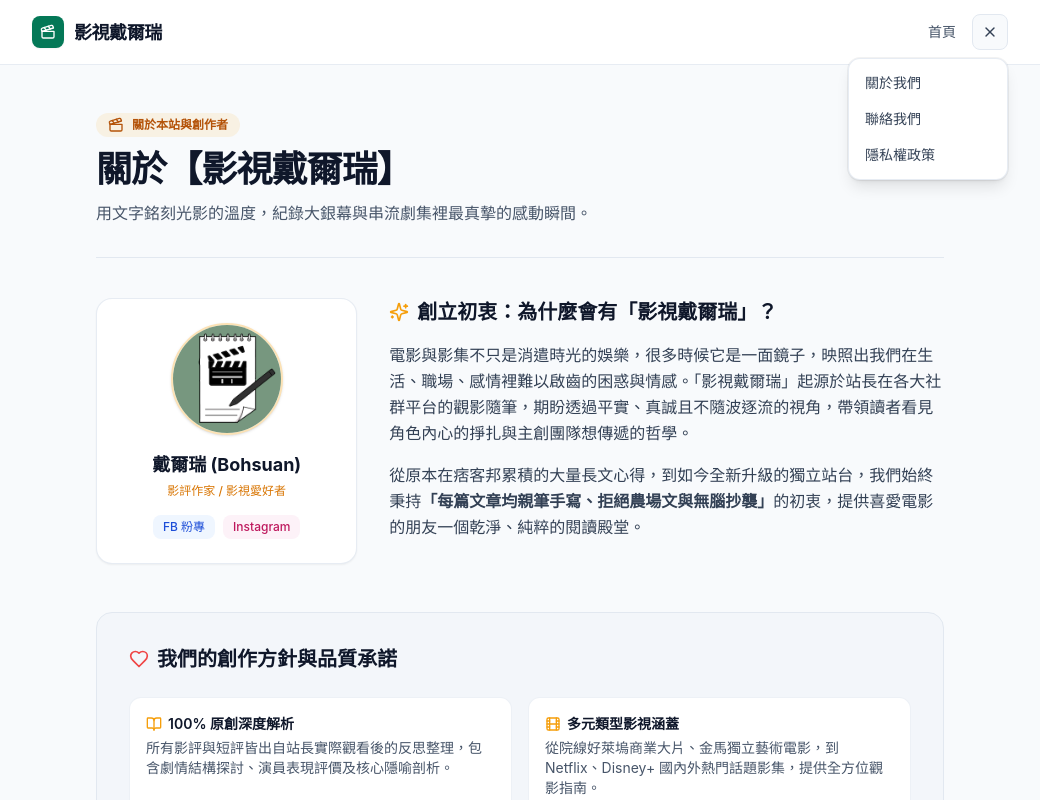
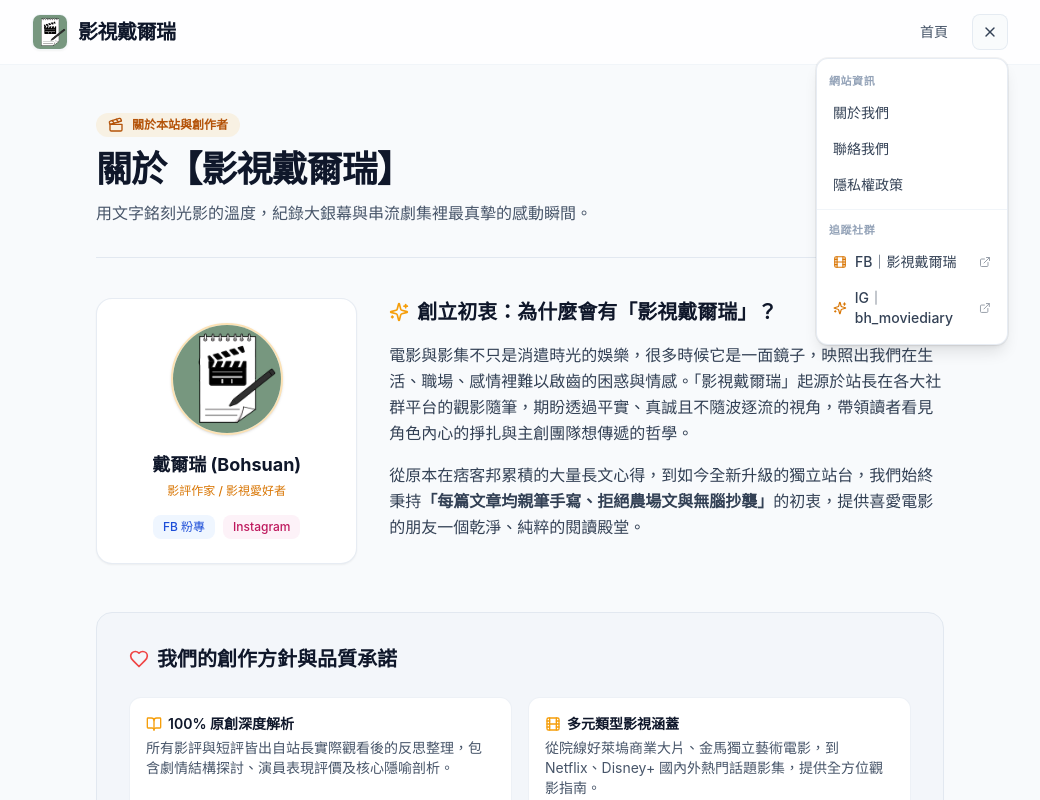
Before and after one commit to bohsuanshen-debug/my-pixnet-blog, a Next.js app: page /about in a window 1280 px wide. Both pictures are taken after a click on the button "開啟導覽選單". Shown: the top 800 px of the page, without its empty margins (120-1160 px from the left). Built offline with nearby package versions, Linux system fonts and the light colour scheme; no server answers.

Commit message:
fix: restore original logo.jpg and enhance dropdown menu

```diff
--- a/components/Header.tsx
+++ b/components/Header.tsx
@@ -2,7 +2,8 @@
 
 import React, { useState, useRef, useEffect } from "react";
 import Link from "next/link";
-import { Clapperboard, Menu, X } from "lucide-react";
+import Image from "next/image";
+import { Menu, X, Film, Sparkles, ExternalLink } from "lucide-react";
 
 export default function Header() {
   const [menuOpen, setMenuOpen] = useState(false);
@@ -22,42 +23,61 @@ export default function Header() {
     return () => document.removeEventListener("mousedown", handleClickOutside);
   }, []);
 
-  const menuItems = [
+  const siteLinks = [
     { label: "關於我們", href: "/about" },
     { label: "聯絡我們", href: "/contact" },
     { label: "隱私權政策", href: "/privacy" },
   ];
 
+  const socialLinks = [
+    {
+      label: "FB｜影視戴爾瑞",
+      href: "https://www.facebook.com/bohsuanmoviediary",
+      icon: Film,
+    },
+    {
+      label: "IG｜bh_moviediary",
+      href: "https://www.instagram.com/bh_moviediary",
+      icon: Sparkles,
+    },
+  ];
+
   return (
-    <header className="sticky top-0 z-40 border-b border-slate-200/80 bg-white/90 backdrop-blur-md dark:border-slate-800 dark:bg-slate-950/90">
+    <header className="sticky top-0 z-50 w-full border-b border-slate-100 bg-white/80 backdrop-blur-md dark:border-slate-800/80 dark:bg-slate-950/80 transition-colors">
       <div className="mx-auto flex h-16 max-w-5xl items-center justify-between px-4 sm:px-6">
-        {/* 左側品牌 Logo */}
-        <Link href="/" className="flex items-center gap-2.5 group">
-          <span className="flex h-8 w-8 items-center justify-center rounded-lg bg-emerald-700 text-white shadow-sm transition-transform group-hover:scale-105">
-            <Clapperboard className="h-4 w-4" />
-          </span>
-          <span className="font-serif text-lg font-bold tracking-tight text-slate-900 dark:text-slate-100">
+        {/* 左側：完全還原你原本的 Logo 圖片與品牌樣式 */}
+        <Link href="/" className="group flex items-center gap-2.5">
+          <div className="relative h-9 w-9 overflow-hidden rounded-lg shadow-sm border border-slate-100 dark:border-slate-800 group-hover:ring-2 group-hover:ring-amber-500 transition-all">
+            <Image
+              src="/logo.jpg"
+              alt="影視戴爾瑞 Logo"
+              fill
+              sizes="36px"
+              className="object-cover"
+              priority
+            />
+          </div>
+          <span className="font-serif text-xl font-bold tracking-tight text-slate-900 dark:text-slate-100 group-hover:text-amber-600 dark:group-hover:text-amber-500 transition-colors">
             影視戴爾瑞
           </span>
         </Link>
 
-        {/* 右側導覽：首頁 + 三條槓下拉選單 */}
-        <div className="flex items-center gap-4">
+        {/* 右側：首頁連結 + 三條槓下拉式選單 */}
+        <nav className="flex items-center gap-4 sm:gap-6 text-sm font-medium text-slate-600 dark:text-slate-400">
           <Link
             href="/"
-            className="text-sm font-medium text-slate-600 transition-colors hover:text-amber-600 dark:text-slate-300 dark:hover:text-amber-400"
+            className="transition-colors hover:text-amber-600 dark:hover:text-amber-400"
           >
             首頁
           </Link>
 
-          {/* 三條槓下拉選單容器 */}
           <div className="relative" ref={dropdownRef}>
             <button
               type="button"
               onClick={() => setMenuOpen((prev) => !prev)}
               aria-label="開啟導覽選單"
               aria-expanded={menuOpen}
-              className="inline-flex h-9 w-9 items-center justify-center rounded-lg border border-slate-200 bg-slate-50 text-slate-700 transition-colors hover:bg-slate-100 dark:border-slate-800 dark:bg-slate-900 dark:text-slate-200 dark:hover:bg-slate-800"
+              className="inline-flex h-9 w-9 items-center justify-center rounded-lg border border-slate-200/80 bg-slate-50/80 text-slate-700 transition-colors hover:bg-slate-100 dark:border-slate-800 dark:bg-slate-900 dark:text-slate-200 dark:hover:bg-slate-800"
             >
               {menuOpen ? (
                 <X className="h-4 w-4" />
@@ -67,8 +87,12 @@ export default function Header() {
             </button>
 
             {menuOpen && (
-              <div className="absolute right-0 mt-2 w-40 origin-top-right rounded-xl border border-slate-200/80 bg-white py-1.5 shadow-lg ring-1 ring-black/5 dark:border-slate-800 dark:bg-slate-900">
-                {menuItems.map((item) => (
+              <div className="absolute right-0 mt-2 w-48 origin-top-right rounded-xl border border-slate-200/80 bg-white py-2 shadow-lg ring-1 ring-black/5 dark:border-slate-800 dark:bg-slate-900">
+                {/* 區塊一：網站資訊 */}
+                <div className="px-3 py-1 text-[11px] font-semibold tracking-wider text-slate-400">
+                  網站資訊
+                </div>
+                {siteLinks.map((item) => (
                   <Link
                     key={item.href}
                     href={item.href}
@@ -78,10 +102,37 @@ export default function Header() {
                     {item.label}
                   </Link>
                 ))}
+
+                {/* 分隔線 */}
+                <div className="my-1.5 border-t border-slate-100 dark:border-slate-800" />
+
+                {/* 區塊二：社群追蹤 */}
+                <div className="px-3 py-1 text-[11px] font-semibold tracking-wider text-slate-400">
+                  追蹤社群
+                </div>
+                {socialLinks.map((social) => {
+                  const Icon = social.icon;
+                  return (
+                    <a
+                      key={social.href}
+                      href={social.href}
+                      target="_blank"
+                      rel="noopener noreferrer"
+                      onClick={() => setMenuOpen(false)}
+                      className="flex items-center justify-between px-4 py-2 text-sm text-slate-700 transition-colors hover:bg-amber-50 hover:text-amber-700 dark:text-slate-300 dark:hover:bg-slate-800 dark:hover:text-amber-400"
+                    >
+                      <span className="flex items-center gap-2">
+                        <Icon className="h-3.5 w-3.5 text-amber-600 dark:text-amber-400" />
+                        <span>{social.label}</span>
+                      </span>
+                      <ExternalLink className="h-3 w-3 opacity-50" />
+                    </a>
+                  );
+                })}
               </div>
             )}
           </div>
-        </div>
+        </nav>
       </div>
     </header>
   );
```
Also changed, not shown: 1 other file (tests, documents, lock files or other folders).
